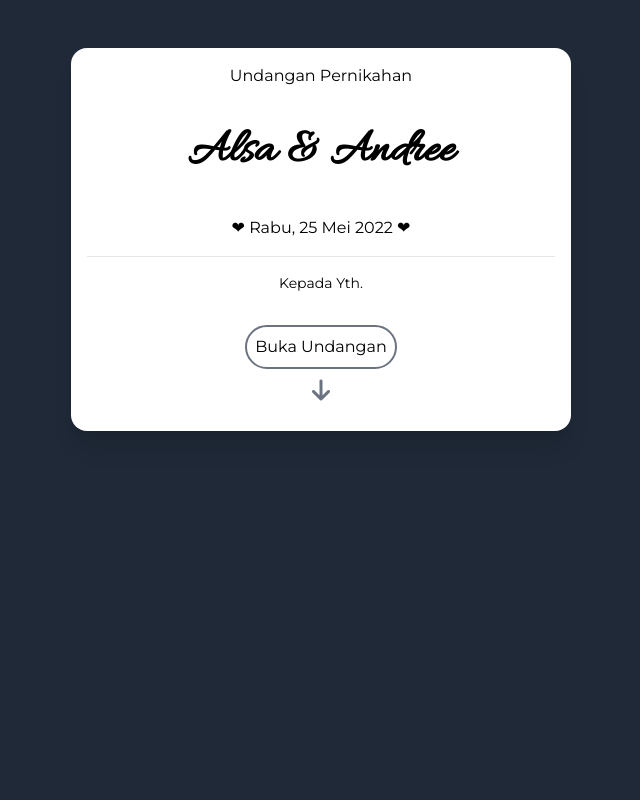
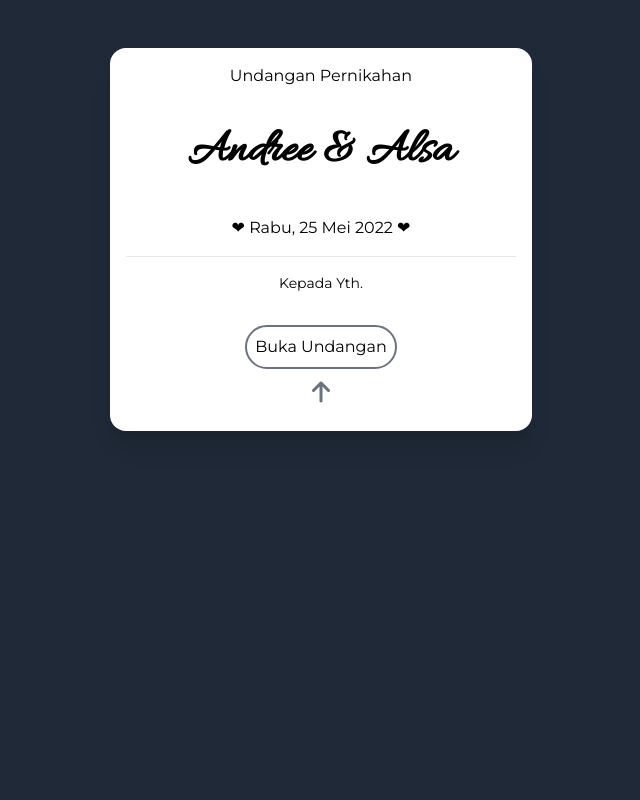
Before and after one commit to andreecy/wedding, a React (Create React App) app: page / in a window 1280 px wide. Shown: the top 800 px of the page, without its empty margins (319-959 px from the left). Built offline with nearby package versions, Linux system fonts and the light colour scheme.

Commit message:
update protokol

```diff
--- a/package.json
+++ b/package.json
@@ -2,6 +2,7 @@
   "name": "my-wedding",
   "version": "0.1.0",
   "private": true,
+  "homepage": "https://andreecy.github.io/wedding",
   "dependencies": {
     "@testing-library/jest-dom": "^5.16.2",
     "@testing-library/react": "^12.1.3",
--- a/public/index.html
+++ b/public/index.html
@@ -5,10 +5,7 @@
     <!-- <link rel="icon" href="%PUBLIC_URL%/favicon.ico" /> -->
     <meta name="viewport" content="width=device-width, initial-scale=1" />
     <meta name="theme-color" content="#000000" />
-    <meta
-      name="description"
-      content="Web site created using create-react-app"
-    />
+    <meta name="description" content="Rabu, 25 Mei 2022" />
     <link rel="apple-touch-icon" href="%PUBLIC_URL%/logo192.png" />
     <!--
       manifest.json provides metadata used when your web app is installed on a
--- a/src/App.tsx
+++ b/src/App.tsx
@@ -40,7 +40,7 @@ function App() {
       target.classList.add("translate-y-3")
       observer.observe(target)
     })
-  }, [])
+  }, [isOpen])
 
   const { to } = queryString.parse(location.search)
 
@@ -51,10 +51,12 @@ function App() {
 
       {!isOpen && (
         <div className="fixed block w-full h-full p-2 bg-gray-800">
-          <div className="flex flex-col bg-white w-[500px] p-4 rounded-2xl mx-auto my-10 shadow-xl">
+          <div className="flex flex-row justify-center">
+            <div className="basis-full lg:basis-1/3">
+              <div className="flex flex-col bg-white p-4 rounded-2xl mx-auto my-10 shadow-xl">
                 <p className="text-center">Undangan Pernikahan</p>
-            <p className="text-center text-5xl font-bold font-title show-scroll my-10">
-              Alsa & Andree
+                <p className="text-center text-5xl font-bold font-title my-10">
+                  Andree & Alsa
                 </p>
                 <p className="text-center mb-4">❤ Rabu, 25 Mei 2022 ❤</p>
 
@@ -72,33 +74,30 @@ function App() {
                   Buka Undangan
                 </button>
                 <div className="self-center w-[30px] h-[30px] text-center leading-[30px] my-2">
-              <i className="fas fa-arrow-down text-gray-500 text-2xl animate-bounce"></i>
+                  <i className="fas fa-arrow-up text-gray-500 text-2xl animate-bounce"></i>
+                </div>
+              </div>
             </div>
           </div>
         </div>
       )}
 
+      {isOpen && (
+        <>
           <Page id="cover">
             <p className="text-gray-500 font-semibold text-center mt-4">
               The Wedding
             </p>
             <div className="my-10">
+              <p className="text-white text-center text-8xl font-title">
+                Andree
+              </p>
+              <p className="text-white text-center text-8xl font-title">&</p>
               <p className="text-white text-center text-8xl font-title">Alsa</p>
-          <p className="text-white text-center text-8xl font-title">&</p>
-          <p className="text-white text-center text-8xl font-title">Andree</p>
             </div>
             <p className="text-gray-500 font-semibold text-center mb-6">
               25 May 2022
             </p>
-        <div className="bg-white/10 hover:shadow-lg rounded-lg my-5 p-4">
-          <p className="text-center text-gray-300">Kepada Yth.</p>
-          <p className="text-center text-gray-300 text-xl font-bold my-4">
-            {to}
-          </p>
-          <p className="text-gray-300 text-center text-xs">
-            Mohon maaf jika ada kesalahan penulisan nama/gelar
-          </p>
-        </div>
           </Page>
 
           <Page>
@@ -114,6 +113,17 @@ function App() {
             <div className="flex flex-row mt-[150px]">
               <div className="flex-1">
                 <p className="font-title text-white text-4xl text-center show-scroll">
+                  Andree Christian Yulianto
+                </p>
+                <p className="text-white text-center text-sm my-4 show-scroll">
+                  Putra dari <br />
+                  Bpk Agung Kadarjanto <br />
+                  & <br />
+                  Ibu Susmi Puryati
+                </p>
+              </div>
+              <div className="flex-1">
+                <p className="font-title text-white text-4xl text-center show-scroll">
                   Alsa Permata Yuniarti
                 </p>
                 <p className="text-white text-center text-sm my-4 show-scroll">
@@ -121,17 +131,6 @@ function App() {
                   Alm. Bpk Amir Mubarok <br />
                   & <br />
                   Almh. Ibu Sujiati
-            </p>
-          </div>
-          <div className="flex-1">
-            <p className="font-title text-white text-4xl text-center show-scroll">
-              Andree Christian Yulianto
-            </p>
-            <p className="text-white text-center text-sm my-4 show-scroll">
-              Putra dari <br />
-              Bpk Agung Kadarjanto <br />
-              & <br />
-              Ibu Susmi Puryati
                 </p>
               </div>
             </div>
@@ -144,7 +143,9 @@ function App() {
 
             <div className="flex flex-row">
               <div className="flex-1 show-scroll">
-            <p className="text-white text-center font-bold mb-2">Akad Nikah</p>
+                <p className="text-white text-center font-bold mb-2">
+                  Akad Nikah
+                </p>
                 <p className="text-white text-center text-sm">
                   Kamis, 24 Februari 2022 <br /> 08.00 s/d selesai
                 </p>
@@ -178,8 +179,8 @@ function App() {
               Menuju hari istimewa kami
             </p>
             <p className="text-white text-center text-sm show-scroll">
-          Kami berharap Bapak/Ibu/Saudara/i menjadi bagian dari hari istimewa
-          kami
+              Kami berharap Bapak/Ibu/Saudara/i menjadi bagian dari hari
+              istimewa kami
             </p>
           </Page>
 
@@ -211,8 +212,8 @@ function App() {
                   Dan di antara tanda-tanda kebesaran-Nya ialah Dia menciptakan
                   pasangan-pasangan untukmu dari jenismu sendiri, agar kamu
                   cenderung dan merasa tenteram kepadanya, dan Dia menjadikan di
-              antaramu rasa kasih dan sayang. Sungguh, pada yang demikian itu
-              benar-benar terdapat tanda-tanda bagi kaum yang berpikir.
+                  antaramu rasa kasih dan sayang. Sungguh, pada yang demikian
+                  itu benar-benar terdapat tanda-tanda bagi kaum yang berpikir.
                 </p>
                 <p className="text-white text-right text-sm font-bold my-2 show-scroll">
                   QS. Ar-Rum : 21
@@ -244,10 +245,25 @@ function App() {
                 Kami yang berbahagia,
               </p>
               <p className="text-white text-center font-title text-5xl show-scroll">
-            Alsa & Andree
+                Andree & Alsa
               </p>
             </div>
           </Page>
+          <Page>
+            <p className="text-white text-center font-bold mb-20">Informasi</p>
+            <p className="text-white text-center text-sm">
+              Guna mencegah penyebaran Covid-19, diharapkan bagi tamu undangan
+              untuk mematuhi Protokol Kesehatan
+            </p>
+            <div className="my-6">
+              <img src="protokol.png" alt="Prokes" />
+              <p className="text-white text-center text-xs">
+                Memakai Masker - Cuci Tangan - Menjaga Jarak
+              </p>
+            </div>
+          </Page>
+        </>
+      )}
     </>
   )
 }
```
Also changed, not shown: public/protokol.png (added). Lines whose indentation alone changed are shown as unchanged.
